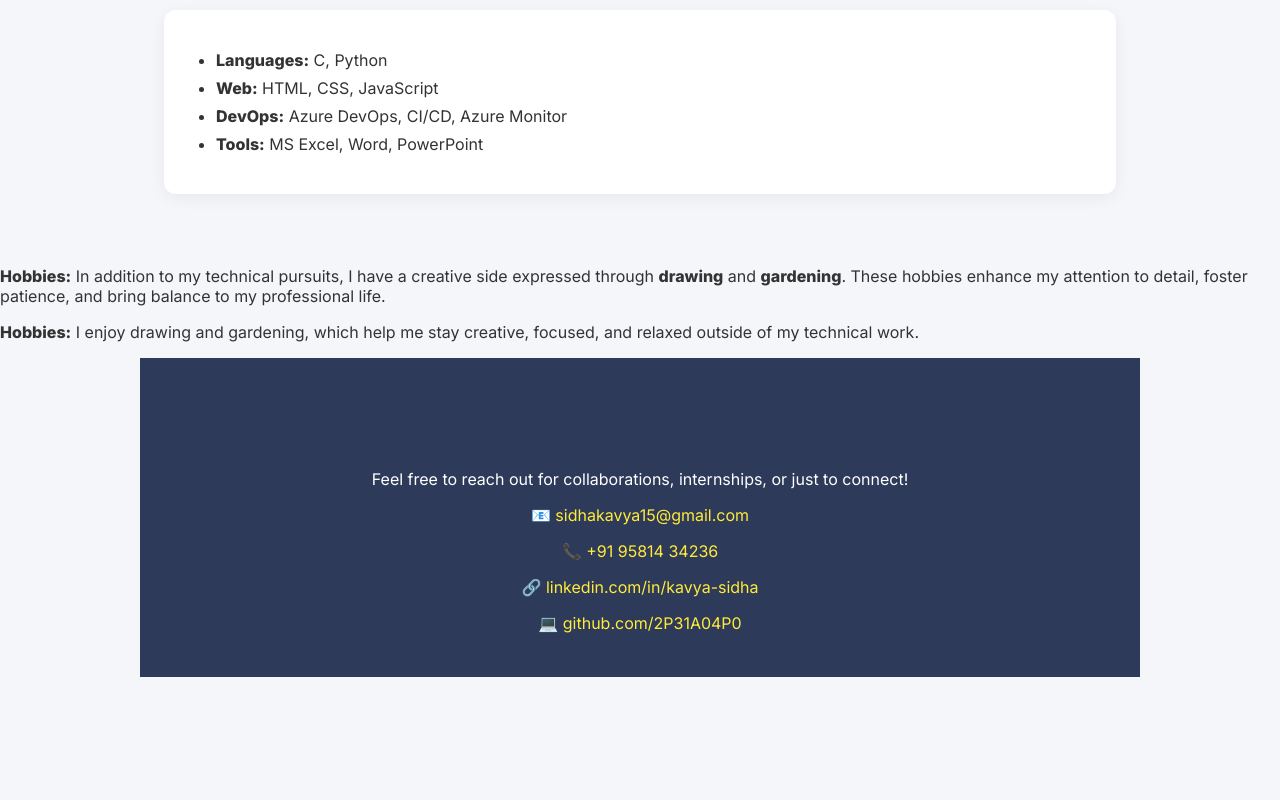
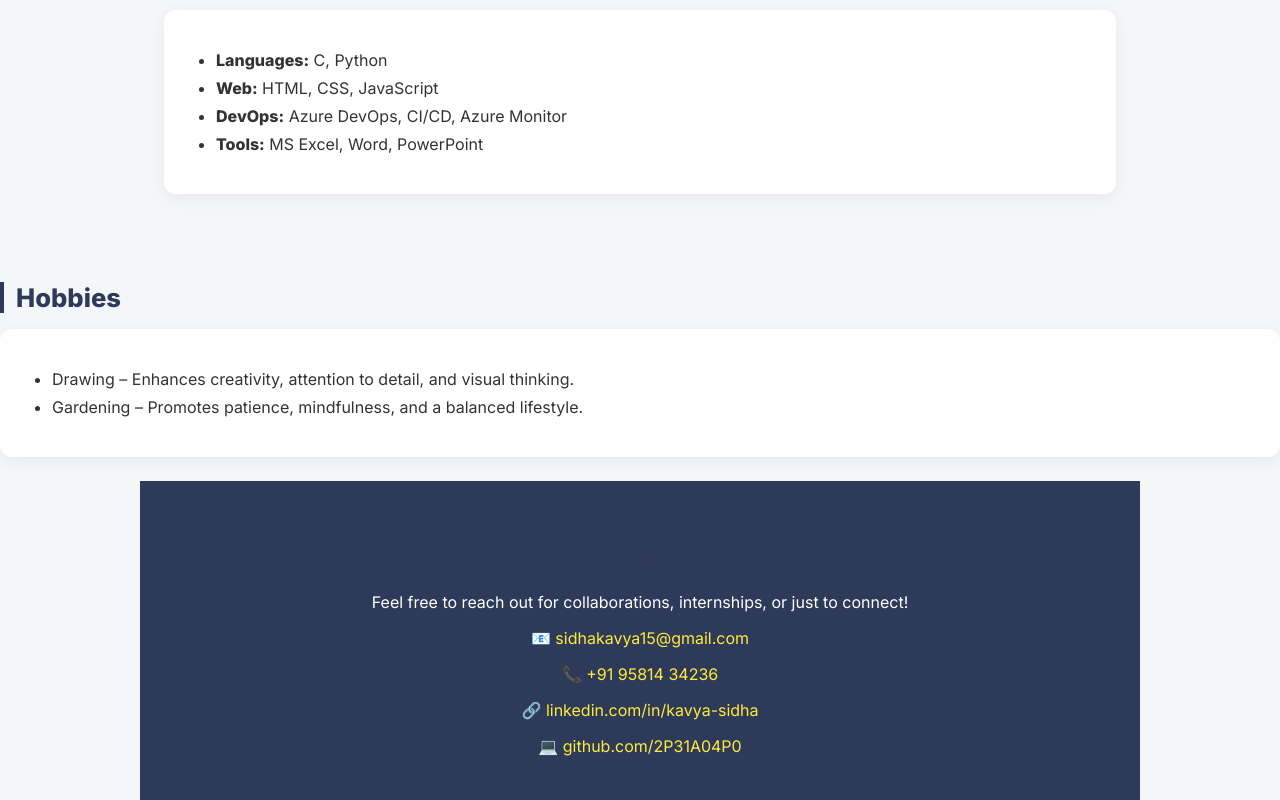
Before and after one commit to 2P31A04P0/My-portfolio, a plain HTML site: page index.html in a window 1280 px wide. Shown: the part 2322-3122 px from the top of the page. Before the commit the page ends 2999 px from the top, so only its background shows below. Drawn offline with Linux system fonts and the light colour scheme.

Commit message:
Update index.html

```diff
--- a/index.html
+++ b/index.html
@@ -360,8 +360,13 @@
     </ul>
   </div>
 </section>
-  <p><strong>Hobbies:</strong> In addition to my technical pursuits, I have a creative side expressed through <strong>drawing</strong> and <strong>gardening</strong>. These hobbies enhance my attention to detail, foster patience, and bring balance to my professional life.</p>
-<p><strong>Hobbies:</strong> I enjoy drawing and gardening, which help me stay creative, focused, and relaxed outside of my technical work.</p>
+  <h2>Hobbies</h2>
+<div class="card">
+  <ul>
+    <li>Drawing – Enhances creativity, attention to detail, and visual thinking.</li>
+    <li>Gardening – Promotes patience, mindfulness, and a balanced lifestyle.</li>
+  </ul>
+</div>
 <section id="contact">
   <h2>Contact</h2>
   <p>Feel free to reach out for collaborations, internships, or just to connect!</p>
```
